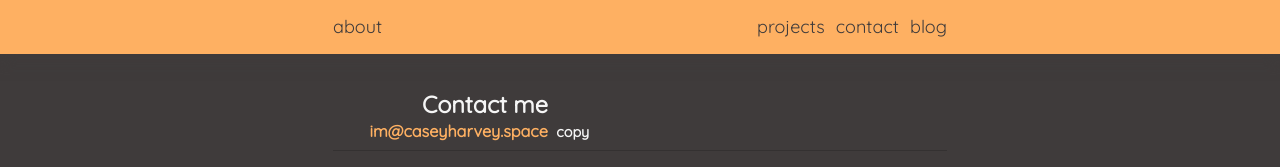
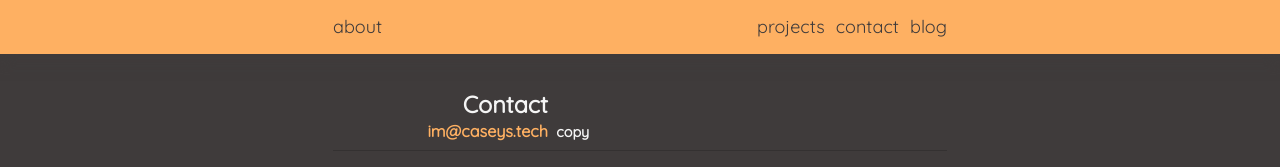
Before and after one commit to caseyharvey/v1-caseys.tech, a React (Create React App) app: page /Contact in a window 1280 px wide. Shown: the top 167 px of the page. Built offline with nearby package versions, Linux system fonts and the light colour scheme.

Commit message:
Email change

```diff
--- a/src/components/Contact/Contact.js
+++ b/src/components/Contact/Contact.js
@@ -54,9 +54,9 @@ const Contact = () => {
     <div className='page-container'>
       <div className='contact-container'>
         <div className='contact-details'>
-          <div className='my-name'>Contact me</div>
-          <a href='mailto:im@caseyharvey.space?' className='my-email'>
-            im@caseyharvey.space
+          <div className='my-name'>Contact</div>
+          <a href='mailto:im@caseys.tech?' className='my-email'>
+            im@caseys.tech
           </a>
           <span onClick={copyEmailToClipboard} className='copy'>
             copy
@@ -131,7 +131,7 @@ const Contact = () => {
         <textarea
           readOnly
           ref={textAreaRef}
-          value='im@caseyharvey.space'
+          value='im@caseys.tech'
           className='hide'
         ></textarea>
       </div>
```
